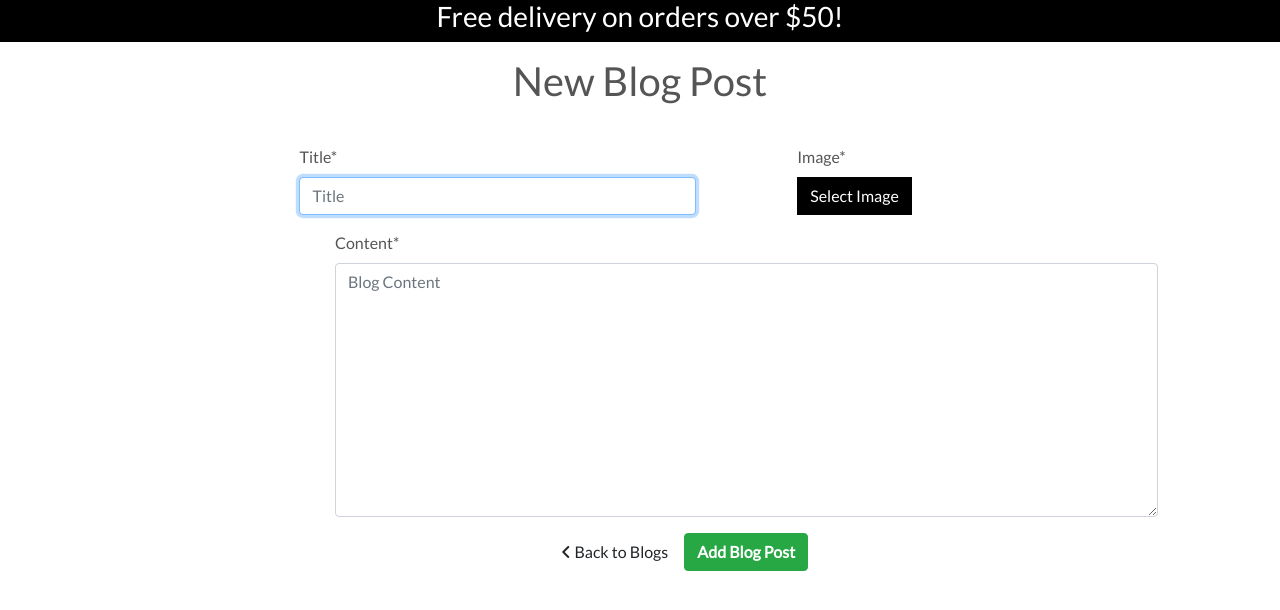
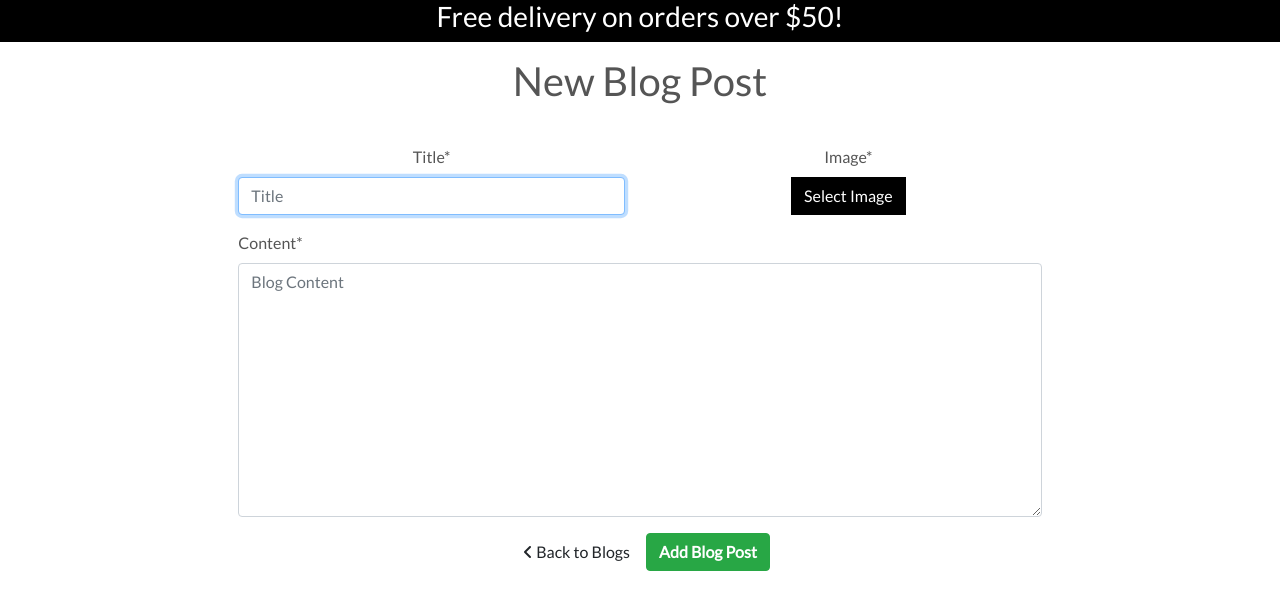
Before and after one commit to Code-Institute-Submissions/Siobhanmcc-django_JanResub, a Django app: page /blog/add_post/ in a window 1280 px wide. Shown: the part 96-706 px from the top of the page. Run offline with Django 3.2, Linux system fonts and the light colour scheme; a user stored in the database is signed in; some libraries are stand-ins or nearby versions.

Commit message:
Fix classes in post blog form

```diff
--- a/blog/templates/blog/add_post.html
+++ b/blog/templates/blog/add_post.html
@@ -21,21 +21,25 @@
                 <h1 class="page-title">New Blog Post</h1>
             </div>
         </div>
-        <div class="row mt-4">
-        <div class="col-12">
+        <div class="row mt-4 mx-auto">
+        <div class="col-10 col-lg-12">
         <form method="POST" action="{% url 'add_blog_post' %}" enctype="multipart/form-data" id="theform">
             {% csrf_token %}
-            <div class="row blog-form">
-                <div class="col-12 col-sm-10 offset-sm-1 col-md-5 offset-md-1 col-lg-4 offset-lg-2">
+            <div class="row text-center justify-content-around">
+                <div class="col-12 col-lg-4 ml-auto">
                     {{ form.title | as_crispy_field }}
                 </div>
-                <div class="col-12 col-sm-10 offset-sm-1 col-md-5 offset-md-0 col-lg-4">
+                <div class="col-12 col-lg-4 mr-auto">
                     {{ form.image | as_crispy_field }}
                 </div>
-                <div class="col-12 col-sm-10 offset-sm-1 col-md-10 offset-md-1 col-lg-8 offset-lg-2">
+            </div>
+            <div class="row">
+                <div class="col-12 col-lg-8">
                     {{ form.content | as_crispy_field }}
                 </div>
-                <div class="col-12 col-sm-10 offset-sm-1 col-md-5 offset-md-1 col-lg-4 offset-lg-2 mb-3">
+            </div>
+            <div class="row text-center">
+                <div class="col-6">
                     <a href="{% url 'blog' %}" class="btn my-btn">
                         <i class="fas fa-angle-left"></i> Back to Blogs
                     </a>
@@ -44,6 +48,7 @@
                     </button>
                 </div>
             </div>
+
         </form>
     </div>
 </div>
--- a/static/css/base.css
+++ b/static/css/base.css
@@ -427,10 +427,11 @@ height:200px;
     object-fit: cover;
 }
 
-.blog-post-content {
+*.blog-post-content {
     margin-top: 0;
     margin-bottom: 1rem;
     /*justify-content: space-between*/
+    text-align: justify;
 }
 
 /*.blog-form-input {
@@ -441,8 +442,8 @@ height:200px;
 
 .blog-form {
     /* gap:15px;
-    margin-left:30px; */
-    justify-content: space-between;
+    margin-left:30px;
+    justify-content: space-between;*/
 }
 
 /*
```
